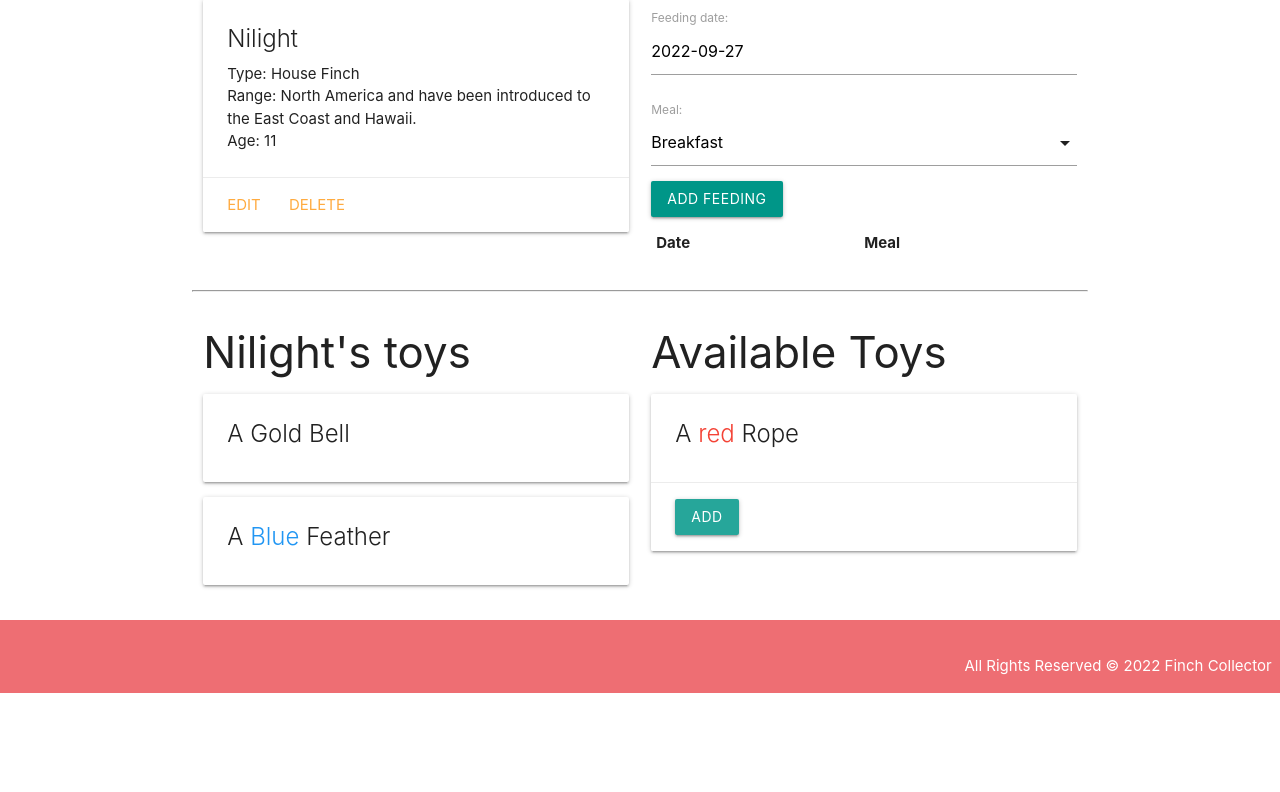
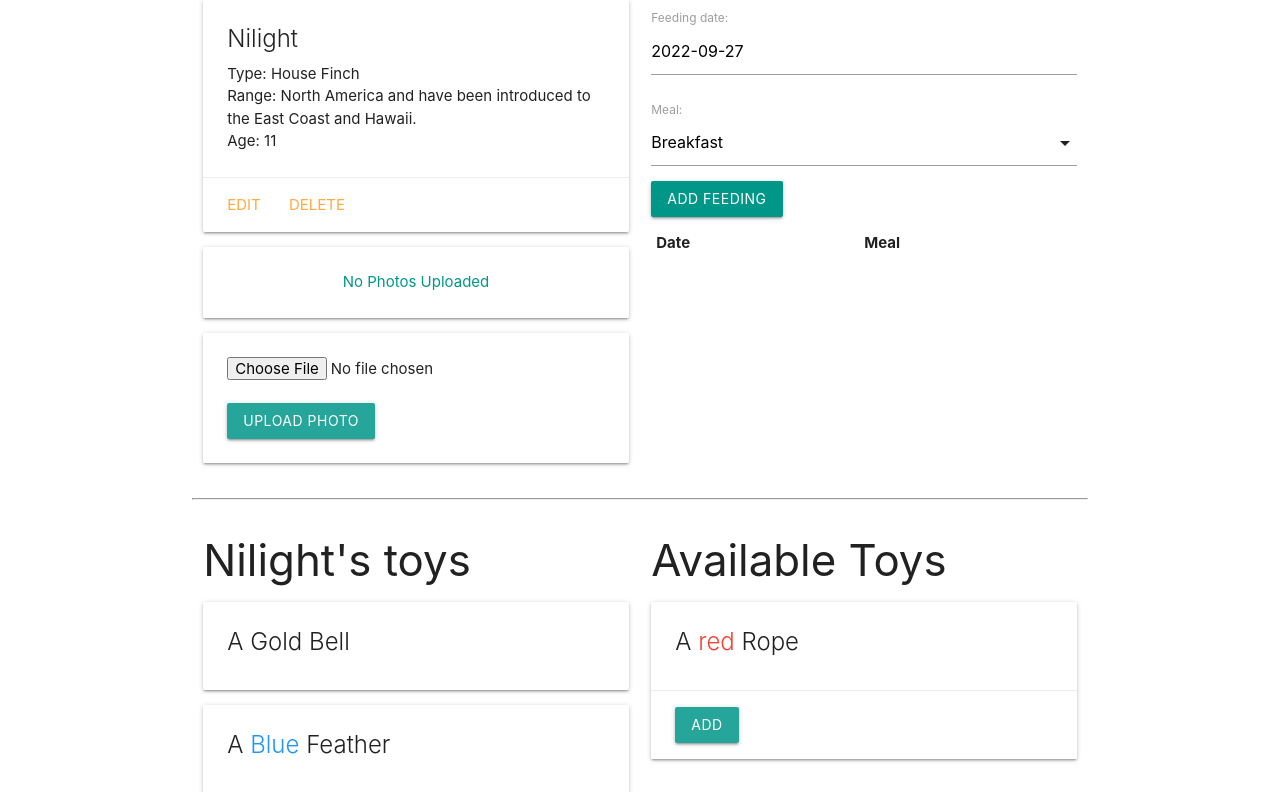
Before and after one commit to CoryDCruz/finch-collector, a Django app: page /finches/2/ in a window 1280 px wide. Shown: the part 209-1001 px from the top of the page. Before the commit the page ends 902 px from the top, so only its background shows below. Run offline with Django 4.2, Linux system fonts and the light colour scheme; a user stored in the database is signed in; data comes from the database, SQL or seed files in the repository; both versions use the stored data as it was after the commit; lists and menus that the app fills with data are empty.

Commit message:
photo model and s3 upload

```diff
--- a/main_app/admin.py
+++ b/main_app/admin.py
@@ -2,8 +2,10 @@ from django.contrib import admin
 from .models import Finch
 from .models import Toy
 from .models import Feeding
+from .models import Photo
 
 # Register your models here.
 admin.site.register(Finch)
 admin.site.register(Toy)
 admin.site.register(Feeding)
+admin.site.register(Photo)
--- a/main_app/models.py
+++ b/main_app/models.py
@@ -53,7 +53,7 @@ class Feeding(models.Model):
 
 class Photo(models.Model):
   url = models.CharField(max_length=200)
-  cat = models.ForeignKey(Finch, on_delete=models.CASCADE)
+  finch = models.ForeignKey(Finch, on_delete=models.CASCADE)
 
   def __str__(self):
     return f'Photo for finch_id: {self.finch_id} @{self.url}'
--- a/main_app/templates/finches/detail.html
+++ b/main_app/templates/finches/detail.html
@@ -17,6 +17,21 @@
         <a href="{% url 'finch_delete' finch.id %}">Delete</a>
       </div>
     </div>
+    {% for photo in finch.photo_set.all %}
+    <img src="{{ photo.url }}" alt="" class="responsive-img card-panel">
+    {% empty %}
+    <div class="card-panel teal-text center-align">No Photos Uploaded</div>
+    {% endfor %}
+    <form
+      action="{% url 'add_photo' finch.id %}"
+      enctype= "multipart/form-data"
+      method="post"
+      class="card-panel">
+      {% csrf_token %}
+      <input type="file" name="photo-file" />
+      <br /> <br />
+      <input type="submit" value="Upload Photo" class="btn">
+    </form>
   </div>
   <div class="col s6">
     <form action="{% url 'add_feeding' finch.id%}" method="POST">
--- a/main_app/urls.py
+++ b/main_app/urls.py
@@ -16,4 +16,6 @@ urlpatterns =[
   path('toys/<int:pk>/delete/', views.ToyDelete.as_view(), name='toy_delete'),
   path('finches/<int:finch_id>/add_feeding/', views.add_feeding, name='add_feeding'),
   path('finches/<int:finch_id>/assoc_toy/<int:toy_id>', views.assoc_toy, name='assoc_toy'),
+  path('accounts/signup', views.signup, name='signup'),
+  path('finches/<int:finch_id>/add_photo', views.add_photo, name='add_photo'),
 ]
--- a/main_app/views.py
+++ b/main_app/views.py
@@ -1,3 +1,5 @@
+import uuid
+import boto3
 from django.contrib.auth import login
 from django.contrib.auth.decorators import login_required
 from django.contrib.auth.forms import UserCreationForm
@@ -8,8 +10,10 @@ from django.views.generic.edit import CreateView, DeleteView, UpdateView
 from django.views.generic.list import ListView
 
 from .forms import FeedingForm
-from .models import Finch, Toy
+from .models import Finch, Photo, Toy
 
+S3_BASE_URL = 'https://s3.us-east-1.amazonaws.com/'
+BUCKET = 'finch-collector-image-assets'
 
 # Create your views here.
 def home(request):
@@ -69,6 +73,23 @@ def signup(request):
   context = {'form' : form, 'error_messages' : error_message}
   return render(request, 'registration/signup.html', context)
 
+def add_photo(request, finch_id):
+  photo_file = request.FILES.get('photo-file')
+
+  if photo_file:
+    s3 = boto3.client('s3')
+    key = uuid.uuid4().hex[:6] + photo_file.name[photo_file.name.rfind('.'):]
+    try:
+      s3.upload_fileobj(photo_file, BUCKET, key)
+      url = f'{S3_BASE_URL}{BUCKET}/{key}'
+      photo = Photo(url=url, finch_id = finch_id)
+      photo.save()
+    except:
+      print('An error occured with uploading to S3')
+
+  return redirect('details', finch_id = finch_id)
+
+
 class FinchCreate(LoginRequiredMixin, CreateView):
   model = Finch
   fields = ('name', 'age', 'type', 'region')
```
Also changed, not shown: finchcollector/settings.py (+6 -1 lines), requirements.txt (+11 -2 lines), db.sqlite3, main_app/migrations/0006_photo.py (added), main_app/migrations/0007_rename_cat_photo_finch.py (added).
